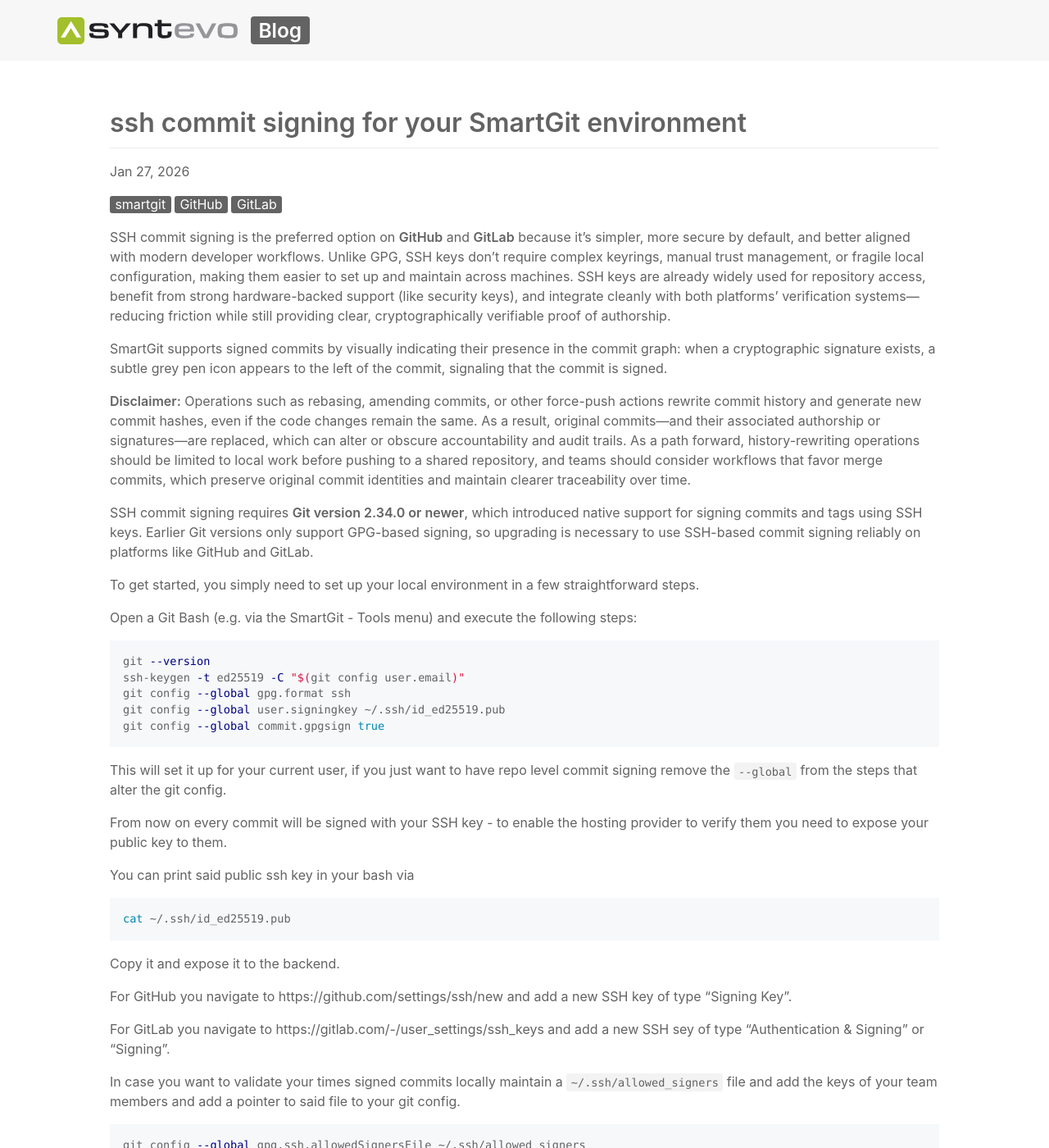
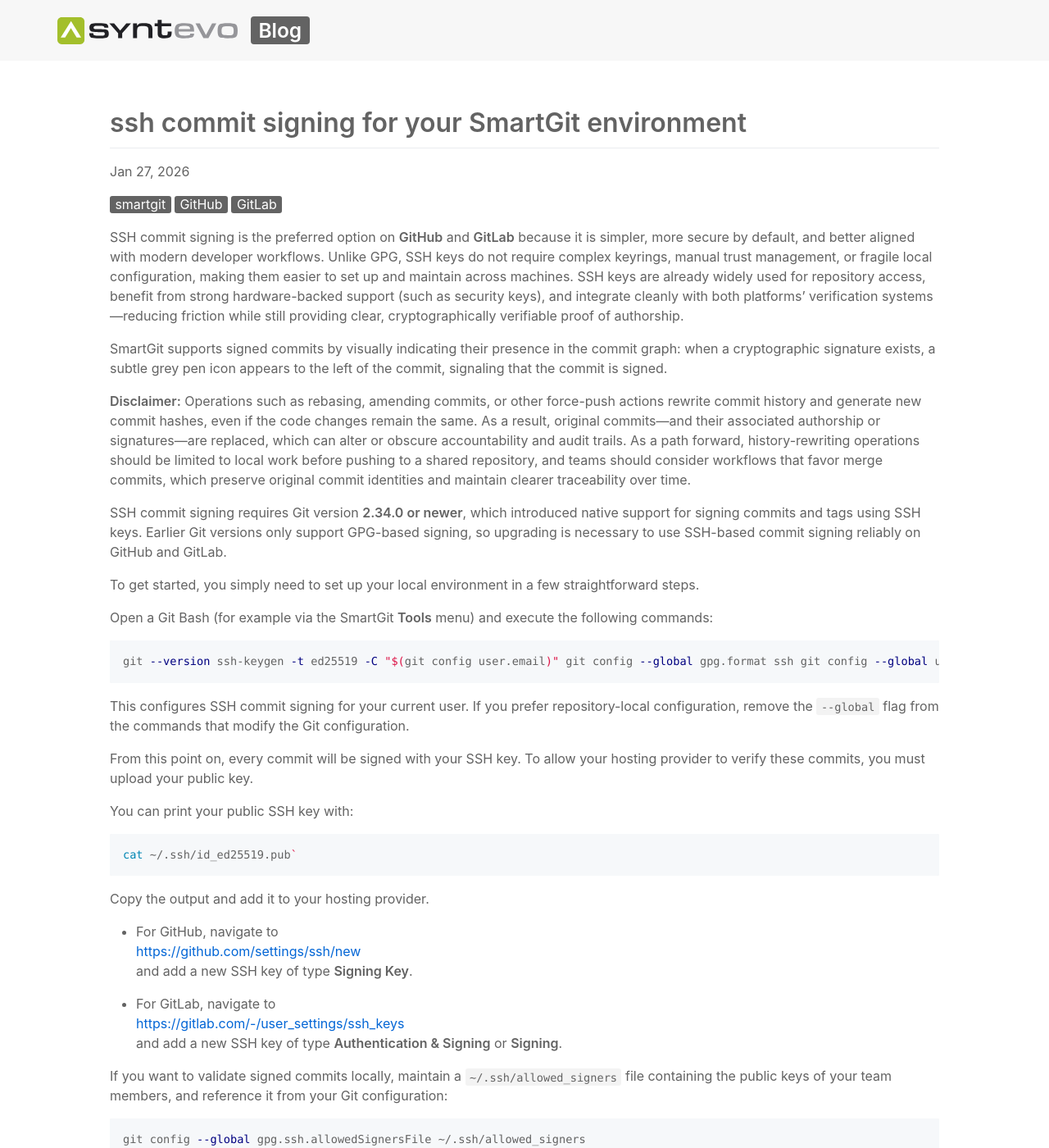
Before and after one commit to syntevo/blog, a Jekyll site: the page built from _posts/2026/2026-01-27-smartgit-sign-commits-ssh.md, in a window 1280 px wide and 1400 px high. Shown: the whole window at 82% size. Built offline with Jekyll 4.4.1, drawn with Linux system fonts in a browser that asks for light colours; some of the changed text lies outside the part shown.

Commit message:
Polishing the text and formating

````diff
--- a/_posts/2026/2026-01-27-smartgit-sign-commits-ssh.md
+++ b/_posts/2026/2026-01-27-smartgit-sign-commits-ssh.md
@@ -8,57 +8,57 @@
   - "GitHub"
   - "GitLab"
 ---
-SSH commit signing is the preferred option on **GitHub** and **GitLab** because it’s simpler, more secure by default, and better aligned with modern developer workflows. Unlike GPG, SSH keys don’t require complex keyrings, manual trust management, or fragile local configuration, making them easier to set up and maintain across machines. SSH keys are already widely used for repository access, benefit from strong hardware-backed support (like security keys), and integrate cleanly with both platforms’ verification systems—reducing friction while still providing clear, cryptographically verifiable proof of authorship.
+SSH commit signing is the preferred option on **GitHub** and **GitLab** because it is simpler, more secure by default, and better aligned with modern developer workflows. Unlike GPG, SSH keys do not require complex keyrings, manual trust management, or fragile local configuration, making them easier to set up and maintain across machines. SSH keys are already widely used for repository access, benefit from strong hardware-backed support (such as security keys), and integrate cleanly with both platforms’ verification systems—reducing friction while still providing clear, cryptographically verifiable proof of authorship.
 
 SmartGit supports signed commits by visually indicating their presence in the commit graph: when a cryptographic signature exists, a subtle grey pen icon appears to the left of the commit, signaling that the commit is signed.
 
 **Disclaimer:** Operations such as rebasing, amending commits, or other force-push actions rewrite commit history and generate new commit hashes, even if the code changes remain the same. As a result, original commits—and their associated authorship or signatures—are replaced, which can alter or obscure accountability and audit trails. As a path forward, history-rewriting operations should be limited to local work before pushing to a shared repository, and teams should consider workflows that favor merge commits, which preserve original commit identities and maintain clearer traceability over time.
 
-SSH commit signing requires **Git version 2.34.0 or newer**, which introduced native support for signing commits and tags using SSH keys. Earlier Git versions only support GPG-based signing, so upgrading is necessary to use SSH-based commit signing reliably on platforms like GitHub and GitLab.
+SSH commit signing requires Git version **2.34.0 or newer**, which introduced native support for signing commits and tags using SSH keys. Earlier Git versions only support GPG-based signing, so upgrading is necessary to use SSH-based commit signing reliably on GitHub and GitLab.
 
 To get started, you simply need to set up your local environment in a few straightforward steps.
 
-Open a Git Bash (e.g. via the SmartGit - Tools menu) and execute the following steps:
+Open a Git Bash (for example via the SmartGit **Tools** menu) and execute the following commands:
 
 ```bash
-git --version
-ssh-keygen -t ed25519 -C "$(git config user.email)"
-git config --global gpg.format ssh
-git config --global user.signingkey ~/.ssh/id_ed25519.pub
-git config --global commit.gpgsign true
+git --version ssh-keygen -t ed25519 -C "$(git config user.email)" git config --global gpg.format ssh git config --global user.signingkey ~/.ssh/id_ed25519.pub git config --global commit.gpgsign true`
 ```
-This will set it up for your current user, if you just want to have repo level commit signing remove the `--global` from the steps that alter the git config.
+This configures SSH commit signing for your current user. If you prefer repository-local configuration, remove the `--global` flag from the commands that modify the Git configuration.
 
-From now on every commit will be signed with your SSH key - to enable the hosting provider to verify them you need to expose your public key to them.
+From this point on, every commit will be signed with your SSH key. To allow your hosting provider to verify these commits, you must upload your public key.
 
-You can print said public ssh key in your bash via
+You can print your public SSH key with:
 
 ```bash
-cat ~/.ssh/id_ed25519.pub
+cat ~/.ssh/id_ed25519.pub`
 ```
+Copy the output and add it to your hosting provider.
 
-Copy it and expose it to the backend.
+- For GitHub, navigate to
+    [https://github.com/settings/ssh/new](https://github.com/settings/ssh/new)
+    and add a new SSH key of type **Signing Key**.
 
-For GitHub you navigate to https://github.com/settings/ssh/new and add a new SSH key of type "Signing Key".
+- For GitLab, navigate to
+    [https://gitlab.com/-/user_settings/ssh_keys](https://gitlab.com/-/user_settings/ssh_keys)
+    and add a new SSH key of type **Authentication & Signing** or **Signing**.
 
-For GitLab you navigate to https://gitlab.com/-/user_settings/ssh_keys and add a new SSH sey of type "Authentication & Signing" or "Signing".
 
-In case you want to validate your times signed commits locally maintain a `~/.ssh/allowed_signers` file and add the keys of your team members and add a pointer to said file to your git config.
+If you want to validate signed commits locally, maintain a `~/.ssh/allowed_signers` file containing the public keys of your team members, and reference it from your Git configuration:
 
 ```bash
 git config --global gpg.ssh.allowedSignersFile ~/.ssh/allowed_signers
 ```
 
-You can add your own key by simply running an echo command from the bash.
+You can add your own key with:
 
 ```bash
 echo "$(git config user.email) $(cut -d' ' -f1-2 ~/.ssh/id_ed25519.pub)" >> ~/.ssh/allowed_signers
 ```
 
-You are all set and will be able to see cryptographically verified commtis by executing git log with an additional parameter.
+You are now set up and can inspect cryptographically verified commits locally by running:
 
 ```bash
 git log --show-signature -1
 ```
 
-As of version 25.1, **SmartGit** does not display commit verification details by default. If this is important for your workflow, you can use a lightweight PowerShell script provided by **Daniel Siegl** ([https://github.com/danielsiegl/checksshsign/](https://github.com/danielsiegl/checksshsign/)), which downloads the public keys of all contributors, verifies the authenticity of signed commits, and attaches the results as Git Notes. After running the script from the SmartGit Tools menu, the verification status becomes easily visible directly within the SmartGit UI for the current repository.
+As of version **25.1**, **SmartGit** does not display commit verification details by default. If this is important for your workflow, you can use a lightweight PowerShell script provided by **Daniel Siegl** ([https://github.com/danielsiegl/checksshsign/](https://github.com/danielsiegl/checksshsign/)). The script downloads the public keys of all contributors, verifies the authenticity of signed commits, and attaches the results as Git Notes. After running the script from the SmartGit Tools menu, the verification status becomes visible directly within the SmartGit UI for the current repository.
````
